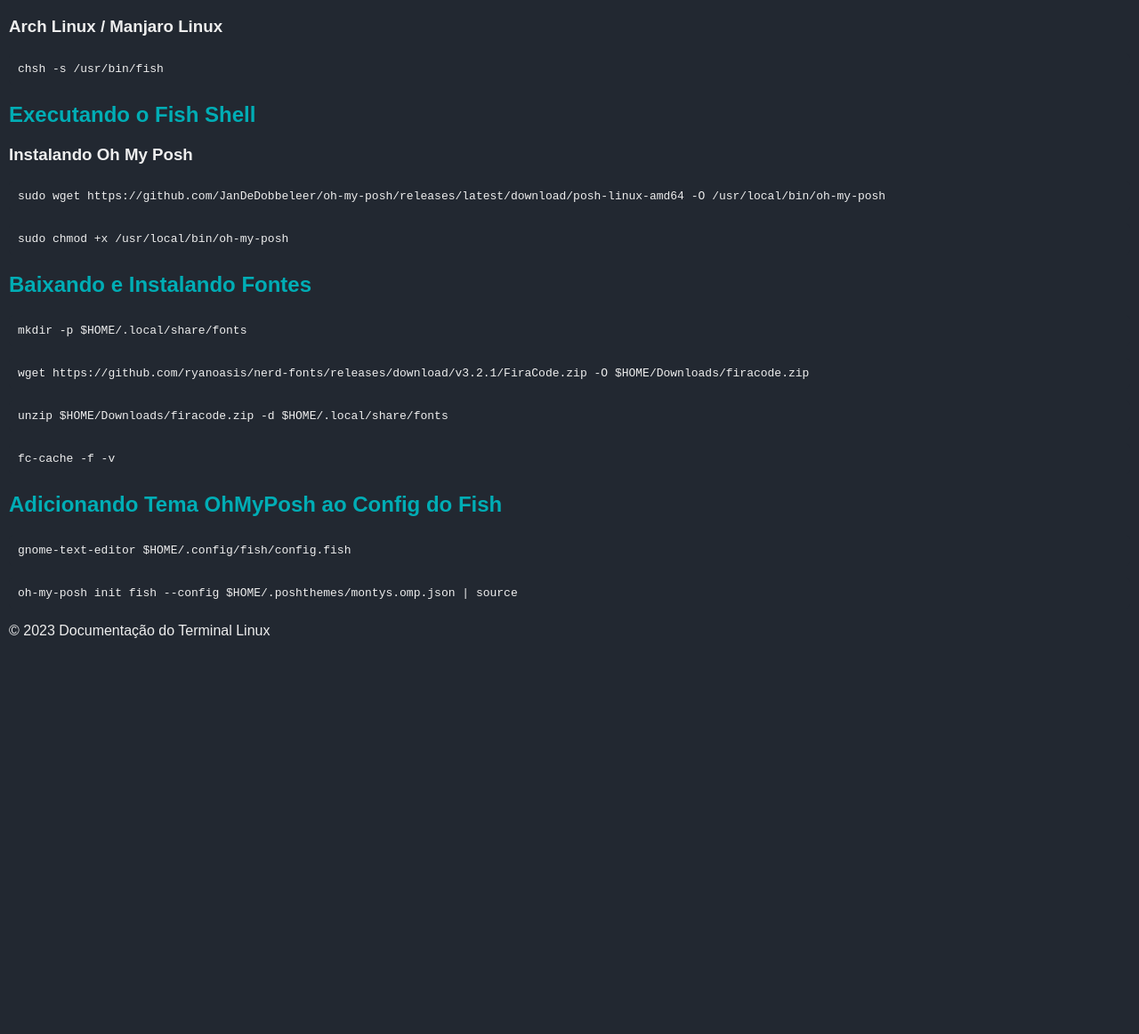
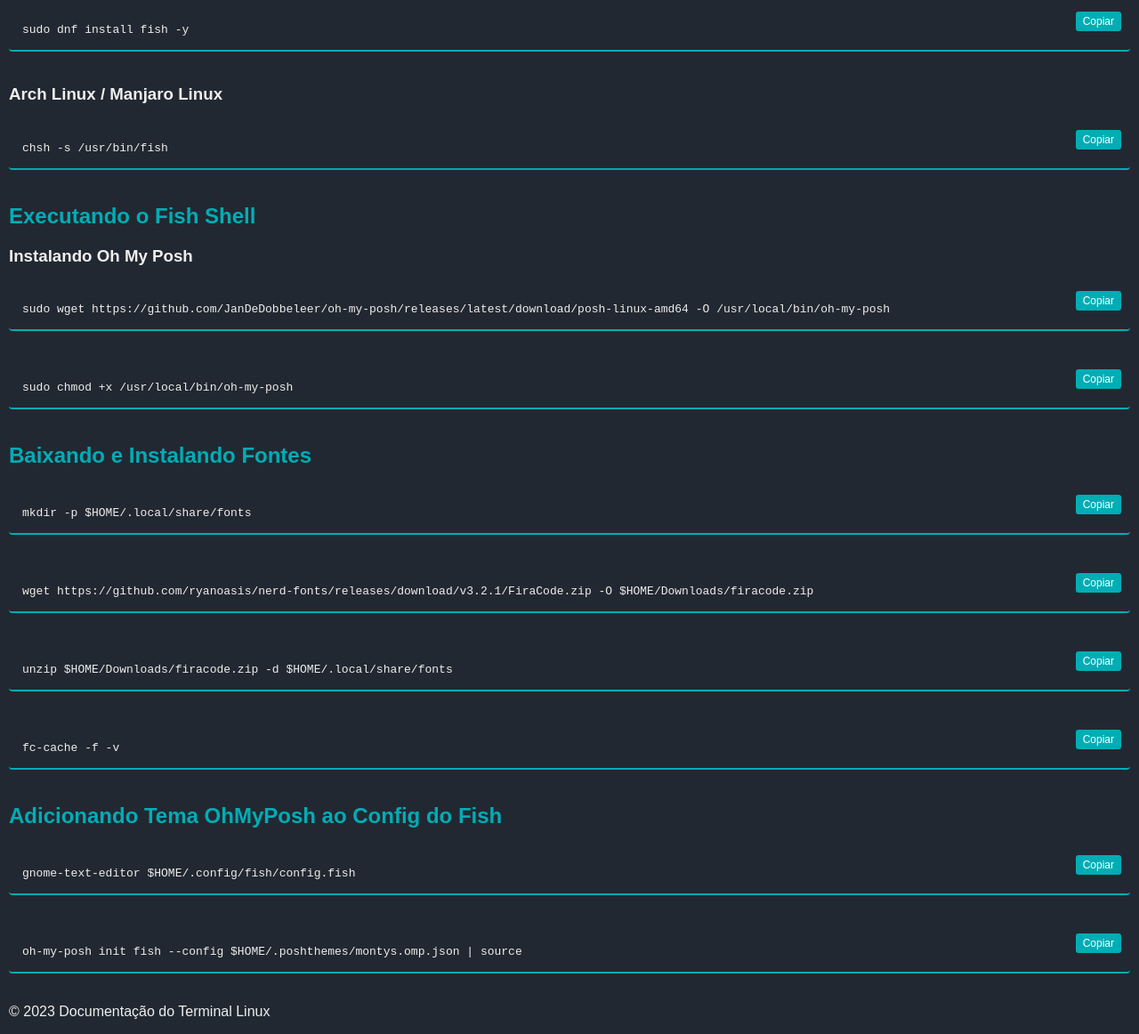
Before and after one commit to vito-ysl/Personalize-Seu-Terminal, a plain HTML site: page index.html in a window 1280 px wide. Shown: the part 643-1805 px from the top of the page at 89% size. Before the commit the page ends 1377 px from the top, so only its background shows below. Drawn offline with Linux system fonts and the light colour scheme.

Commit message:
persolizar: 05/05/25 - 14:39

```diff
--- a/index.html
+++ b/index.html
@@ -27,29 +27,62 @@
         <section>
             <h2>Instalação do Fish Shell</h2>
             <h3>Ubuntu/Debian/Linux Mint</h3>
+            <div class="command-container">
+                <button class="copy-button">Copiar</button>
                 <pre><code>sudo apt install fish -y</code></pre>
+            </div>
             <h3>Fedora</h3>
+            <div class="command-container">
+                <button class="copy-button">Copiar</button>
                 <pre><code>sudo dnf install fish -y</code></pre>
+            </div>
             <h3>Arch Linux / Manjaro Linux</h3>
+            <div class="command-container">
+                <button class="copy-button">Copiar</button>
                 <pre><code>chsh -s /usr/bin/fish</code></pre>
+            </div>
         </section>
         <section>
             <h2>Executando o Fish Shell</h2>
             <h3>Instalando Oh My Posh</h3>
+            <div class="command-container">
+                <button class="copy-button">Copiar</button>
                 <pre><code>sudo wget https://github.com/JanDeDobbeleer/oh-my-posh/releases/latest/download/posh-linux-amd64 -O /usr/local/bin/oh-my-posh</code></pre>
+            </div>
+            <div class="command-container">
+                <button class="copy-button">Copiar</button>
                 <pre><code>sudo chmod +x /usr/local/bin/oh-my-posh</code></pre>
+            </div>
         </section>
         <section>
             <h2>Baixando e Instalando Fontes</h2>
+            <div class="command-container">
+                <button class="copy-button">Copiar</button>
                 <pre><code>mkdir -p $HOME/.local/share/fonts</code></pre>
+            </div>
+            <div class="command-container">
+                <button class="copy-button">Copiar</button>
                 <pre><code>wget https://github.com/ryanoasis/nerd-fonts/releases/download/v3.2.1/FiraCode.zip -O $HOME/Downloads/firacode.zip</code></pre>
+            </div>
+            <div class="command-container">
+                <button class="copy-button">Copiar</button>
                 <pre><code>unzip $HOME/Downloads/firacode.zip -d $HOME/.local/share/fonts</code></pre>
+            </div>
+            <div class="command-container">
+                <button class="copy-button">Copiar</button>
                 <pre><code>fc-cache -f -v</code></pre>
+            </div>
         </section>
         <section>
             <h2>Adicionando Tema OhMyPosh ao Config do Fish</h2>
+            <div class="command-container">
+                <button class="copy-button">Copiar</button>
                 <pre><code>gnome-text-editor $HOME/.config/fish/config.fish</code></pre>
+            </div>
+            <div class="command-container">
+                <button class="copy-button">Copiar</button>
                 <pre><code>oh-my-posh init fish --config $HOME/.poshthemes/montys.omp.json | source</code></pre>
+            </div>
         </section>
     </main>
     <footer>
--- a/script.js
+++ b/script.js
@@ -3,3 +3,20 @@
 window.onload = function() {
     alert("Bem-vindo à documentação do Terminal Linux!");
 };
+
+document.addEventListener('DOMContentLoaded', () => {
+    const copyButtons = document.querySelectorAll('.copy-button');
+
+    copyButtons.forEach(button => {
+        button.addEventListener('click', () => {
+            const commandText = button.nextElementSibling.textContent;
+            navigator.clipboard.writeText(commandText).then(() => {
+                const originalText = button.textContent;
+                button.textContent = 'Copiado!';
+                setTimeout(() => {
+                    button.textContent = originalText;
+                }, 2000);
+            });
+        });
+    });
+});
--- a/styles.css
+++ b/styles.css
@@ -65,3 +65,53 @@ pre {
         padding: 10px;
     }
 }
+
+.command-container {
+    position: relative;
+    padding: 8px 0;
+    margin: 15px 0;
+    background: rgb(34, 40, 49);
+    border-radius: 4px;
+}
+
+.command-container pre {
+    margin: 0;
+    padding: 15px;
+    padding-right: 70px; /* Espaço para o botão */
+    background: rgb(34, 40, 49);
+    border-radius: 4px;
+    position: relative;
+    border-bottom: 2px solid rgb(0, 173, 181);
+    margin-bottom: 10px;
+}
+
+.copy-button {
+    position: absolute;
+    top: 10px;
+    right: 10px;
+    padding: 4px 8px;
+    background: rgb(0, 173, 181);
+    color: white;
+    border: none;
+    border-radius: 3px;
+    cursor: pointer;
+    font-size: 12px;
+    transition: all 0.3s ease;
+    z-index: 10; /* Garante que o botão fique sobre o texto */
+}
+
+.copy-button:hover {
+    background: rgb(0, 153, 161);
+    transform: translateY(-1px);
+    box-shadow: 0 2px 4px rgba(0,0,0,0.2);
+}
+
+.copy-button:active {
+    transform: translateY(0);
+}
+
+a {
+    text-decoration: none;
+    border-bottom: 2px solid #007bff;
+    color: #007bff;
+}
```
Lines whose indentation alone changed are shown as unchanged.
